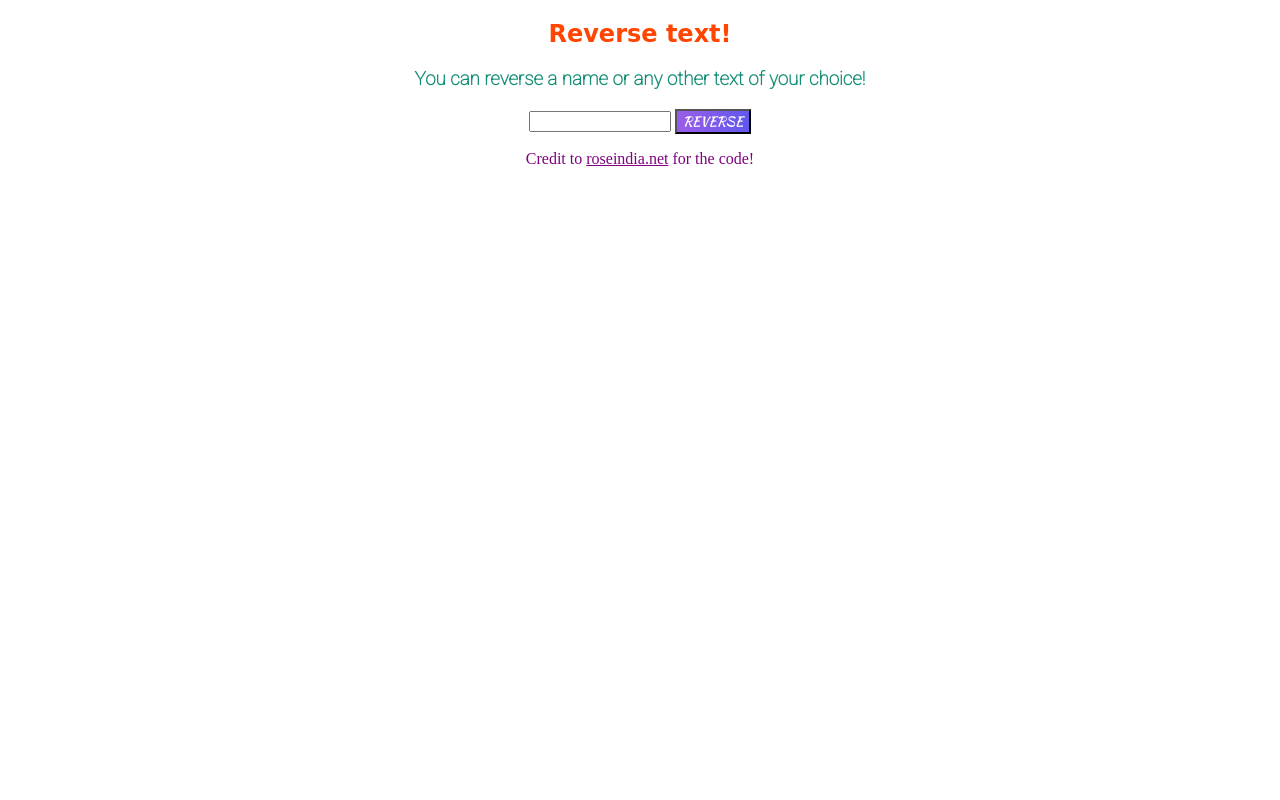
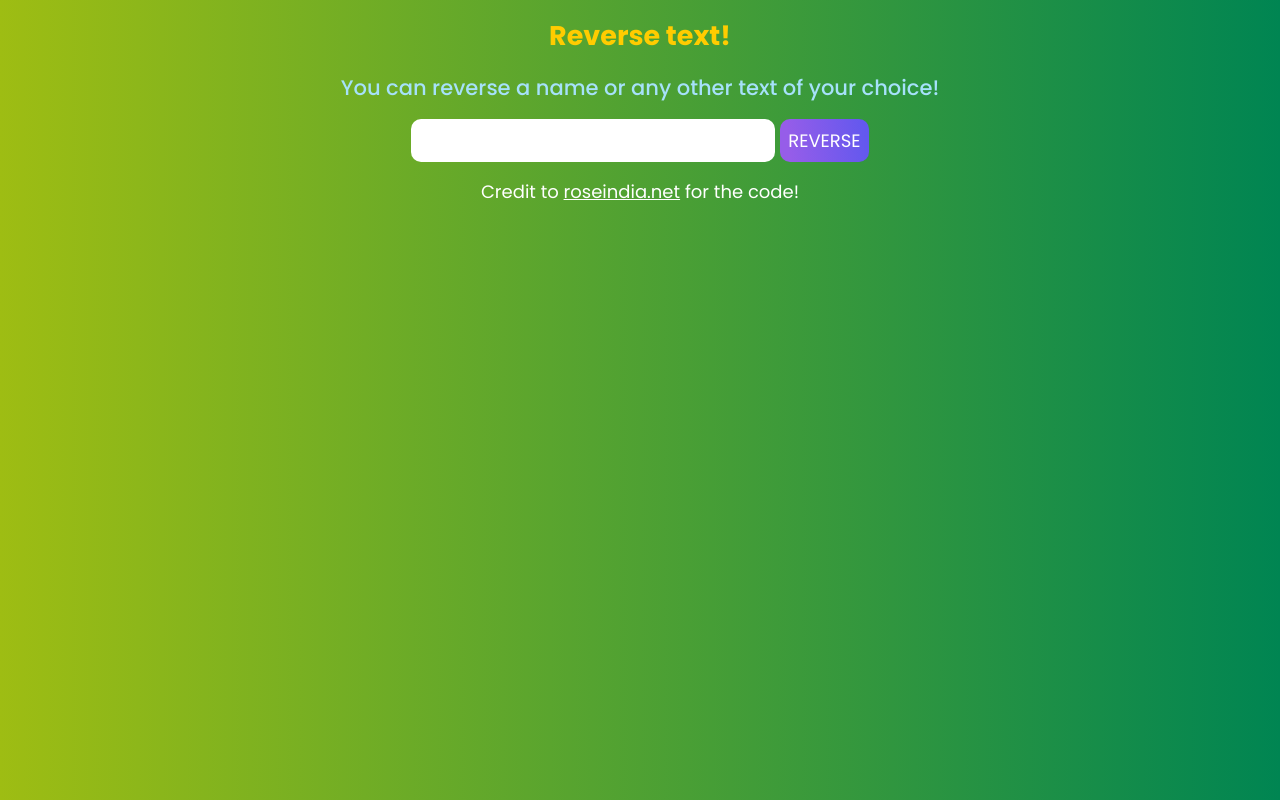
Before and after one commit to KendallDoesCoding/backward-text, a website: page index.html in a window 1280 px wide. Drawn offline with Linux system fonts and the light colour scheme; a web font is replaced by a local one.

Commit message:
style: add style to the project (#3)
* style: add style

* style changes

```diff
--- a/index.html
+++ b/index.html
@@ -1,5 +1,6 @@
 <!DOCTYPE html>
 <html lang="en">
+
 <head>
   <meta charset="UTF-8" />
   <meta http-equiv="X-UA-Compatible" content="IE=edge" />
@@ -7,8 +8,9 @@
   <title>Reverse text</title>
   <link rel="stylesheet" href="styles.css" />
 </head>
+
 <body>
-    <center>
+  <div class="container">
     <!--- Code from https://www.roseindia.net/javascript/javascriptexamples/javascript-reverse-text-string.shtml -->
     <h2 class="heading">Reverse text!</h2>
     <h3 class="sub-heading">
@@ -16,16 +18,14 @@
     </h3>
     <form>
       <input id="text" type="text" name="rev" />
-        <input
-          id="reverse-btn"
-          type="button"
-          value="REVERSE"
-          onClick="reverse(this.form)"
-        />
+      <input id="reverse-btn" type="button" value="REVERSE" onClick="reverse(this.form)" />
     </form>
     <div class="footer">
-      <p> Credit to <a href="https://www.roseindia.net/javascript/javascriptexamples/javascript-reverse-text-string.shtml">roseindia.net</a> for the code! </p>
-    </center>
+      <p> Credit to <a
+          href="https://www.roseindia.net/javascript/javascriptexamples/javascript-reverse-text-string.shtml">roseindia.net</a>
+        for the code! </p>
+    </div>
 </body>
 <script src="index.js"></script>
+
 </html>
--- a/styles.css
+++ b/styles.css
@@ -1,50 +1,83 @@
-@import url("https://fonts.googleapis.com/css2?family=Sansita+Swashed&display=swap");
-@import url("https://fonts.googleapis.com/css2?family=Roboto:wght@100&display=swap");
-@import url("https://fonts.googleapis.com/css2?family=Roboto+Condensed:wght@300&display=swap");
-@import url("https://fonts.googleapis.com/css2?family=Kaushan+Script&display=swap");
+@import url('https://fonts.googleapis.com/css2?family=Poppins:wght@300;400;500;700&display=swap');
+
+* {
+  --font-family: "poppins",
+    sans-serif;
+  font-family: "poppins",
+    sans-serif;
+  box-sizing: border-box;
+  padding: 0;
+  margin: 0;
+}
+
+.container {
+  text-align: center;
+  font-size: large;
+  display: flex;
+  flex-direction: column;
+  height: 100vh;
+  background: linear-gradient(90deg, #9ebd13 0%, #008552 100%);
+}
 
 .heading {
-  color: orangered;
-  font-family: "Sansita Swashed", cursive;
+  color: #ffcc00;
+  margin: 1rem;
 }
 
 .sub-heading {
-  color: #138d75;
-  font-family: "Roboto", sans-serif;
+  color: #a6e1fa;
+  font-weight: 500;
+  margin-bottom: 1rem;
 }
 
 #text {
-  color: #2ecc71;
-  font-family: "Roboto Condensed", sans-serif;
+  color: black;
+  margin-bottom: 1rem;
+  font-size: large;
+  border: none;
+  border-radius: 10px;
+  padding: 0.5rem;
+  outline: none;
 }
 
 #reverse-btn {
-  background-image: linear-gradient(
-    83.2deg,
-    rgba(150, 93, 233, 1) 10.8%,
-    rgba(99, 88, 238, 1) 94.3%
-  );
+  background-image: linear-gradient(83.2deg,
+      rgba(150, 93, 233, 1) 10.8%,
+      rgba(99, 88, 238, 1) 94.3%);
   color: white;
-  font-family: "Kaushan Script", cursive;
+  font-family: var(--font-family);
+  border: none;
+  font-size: large;
+  padding: 0.5rem;
+  border-radius: 10px;
+}
+
+#reverse-btn:hover {
+  transition: 0.25s all;
+  color: black;
 }
 
 .footer {
   clear: both;
-  color: purple;
+  color: white;
 }
 
 a:link {
-  color: purple;
+  color: white;
 }
+
 a:visited {
-  color: purple;
+  color: white;
 }
+
 a:hover {
   color: blue;
 }
+
 a:focus {
   color: blue;
 }
+
 a:active {
   color: purple;
 }
```
Lines whose indentation alone changed are shown as unchanged.
